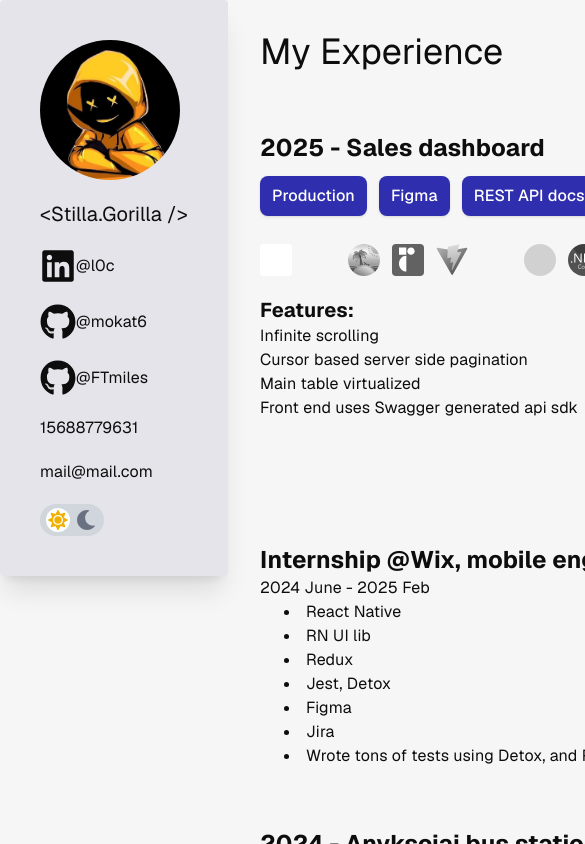
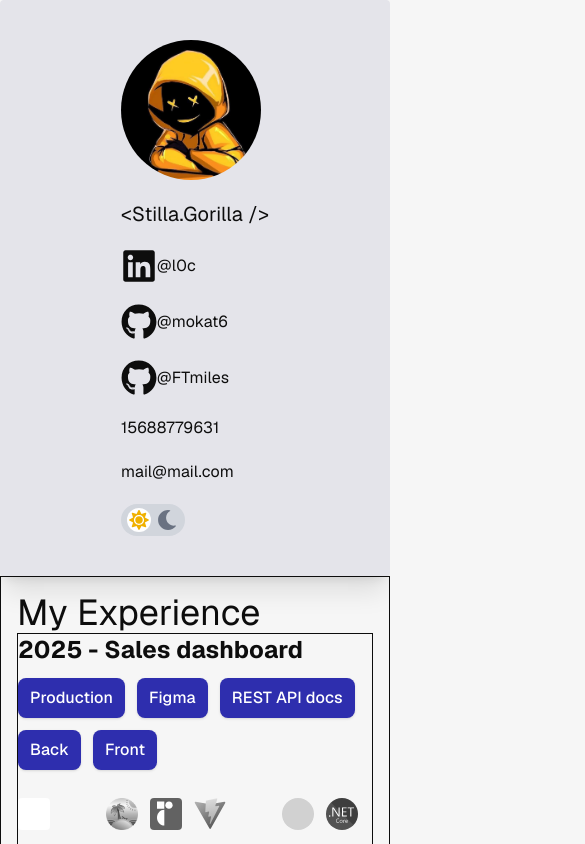
Before and after one commit to mokat6/portfolio, a Next.js app: page / in a window 390 px wide. Shown: the top 844 px of the page, 585 px wide, since content can reach past the window. Built offline with nearby package versions, Linux system fonts and the light colour scheme; some icons are missing.

Commit message:
responsive mobile first layout

```diff
--- a/src/app/layout.tsx
+++ b/src/app/layout.tsx
@@ -3,6 +3,7 @@ import { Geist, Geist_Mono } from "next/font/google";
 import "./globals.css";
 import { Side } from "@/components/Side";
 import { DarkProvider } from "@/context/theme/DarkProvider";
+import clsx from "clsx";
 
 const geistSans = Geist({
   variable: "--font-geist-sans",
@@ -25,9 +26,17 @@ export default function RootLayout({
   children: React.ReactNode;
 }>) {
   return (
+    // grid grid-cols-1 md:grid-cols-[16rem_1fr]
     <html lang="en" suppressHydrationWarning>
       <head></head>
-      <body className={`${geistSans.variable} ${geistMono.variable} antialiased flex items-start container  mx-auto`}>
+      <body
+        className={clsx(
+          geistSans.variable,
+          geistMono.variable,
+          "antialiased",
+          "grid grid-cols-1 md:grid-cols-[16rem_1fr] max-w-5xl mx-auto"
+        )}
+      >
         <script
           dangerouslySetInnerHTML={{
             __html: `
@@ -42,8 +51,8 @@ export default function RootLayout({
           }}
         />
         <DarkProvider>
-          <Side />
-          {children}
+          <Side className="top-0 md:sticky md:self-start" />
+          <div className={clsx("flex flex-col gap-15 min-h-screen", "p-4 lg:p-20 md:p-10 border")}>{children}</div>
         </DarkProvider>
       </body>
     </html>
--- a/src/app/page.tsx
+++ b/src/app/page.tsx
@@ -5,10 +5,11 @@ import * as exp1 from "@/data/workExperience1";
 import * as exp3 from "@/data/workExperience3";
 import { LottieAnim } from "@/components/LottieAnim";
 import { expBullets1, expBullets2 } from "@/data/workExperienceText";
+import clsx from "clsx";
 
 export default function Home() {
   return (
-    <div className="font-sans  flex flex-col gap-15  min-h-screen p-8 pb-20 sm:p-20">
+    <div className={clsx("font-sans")}>
       <h1 className="text-4xl">My Experience</h1>
       <ExperienceCard
         title="2025 - Sales dashboard"
--- a/src/components/ExperienceCard.tsx
+++ b/src/components/ExperienceCard.tsx
@@ -11,9 +11,9 @@ type ExperienceCardProps = {
 
 export const ExperienceCard = ({ features, graphics, techstack, ctas, title }: ExperienceCardProps) => {
   return (
-    <div className="flex flex-col gap-3">
+    <div className="flex flex-col gap-3 border">
       <div className="font-bold text-2xl">{title}</div>
-      <div className="flex gap-3">
+      <div className="flex gap-3 flex-wrap">
         {ctas.map(({ text, url }, idx) => (
           <a
             key={idx}
@@ -28,9 +28,9 @@ export const ExperienceCard = ({ features, graphics, techstack, ctas, title }: E
         ))}
       </div>
 
-      <div className=" flex w-full gap-10">
+      <div className="flex md:flex-row flex-col w-full gap-10">
         <div className="flex flex-col gap-5">
-          <div className=" flex gap-3 pt-4   ">
+          <div className=" flex flex-wrap gap-3 pt-4   ">
             {techstack.map(({ id, logo, tooltip }) => {
               return (
                 <div
--- a/src/components/ExperienceCardText.tsx
+++ b/src/components/ExperienceCardText.tsx
@@ -6,7 +6,7 @@ type ExperienceCardTextProps = {
 
 export const ExperienceCardText = ({ bullets, title, date }: ExperienceCardTextProps) => {
   return (
-    <div className=" flex gap-8 ">
+    <div className=" flex gap-8 border">
       <div className="flex flex-col">
         <div className="font-bold text-2xl">{title}</div>
         <div className="">{date}</div>
--- a/src/components/LottieAnim.tsx
+++ b/src/components/LottieAnim.tsx
@@ -2,7 +2,7 @@
 
 import { useEffect, useRef, useState } from "react";
 import lottie, { AnimationItem } from "lottie-web";
-import animationData from "@/assets/lottieAnimGraph.json";
+// import animationData from "@/assets/lottieAnimGraph.json";
 import { useDark } from "@/context/theme/dark-context";
 import { LottiePlaceholder } from "@/lib/svgs";
 
@@ -53,7 +53,7 @@ export const LottieAnim = () => {
   };
 
   return (
-    <div className="relative w-64 h-64" onMouseEnter={replay}>
+    <div className="relative w-64 h-64 max-w-full" onMouseEnter={replay}>
       {/* Placeholder */}
       <div
         className={`absolute inset-0 transition-opacity duration-300 ${hasPlayedOnce ? "opacity-0" : "opacity-100"}`}
--- a/src/components/Side.tsx
+++ b/src/components/Side.tsx
@@ -1,10 +1,11 @@
 import Image from "next/image";
 import { FaGithub, FaLinkedin } from "react-icons/fa";
 import { SwitchMoon } from "./SwitchMoon";
+import clsx from "clsx";
 
-export const Side = () => {
+export const Side = ({ className = "" }: { className?: string }) => {
   return (
-    <div className="bg-bg-side p-10 flex flex-col items-center sticky top-0 rounded shadow-xl">
+    <div className={clsx("bg-bg-side p-10 flex flex-col items-center  rounded shadow-xl", className)}>
       <div className="flex flex-col gap-5">
         <Image
           id="userPhoto"
```
